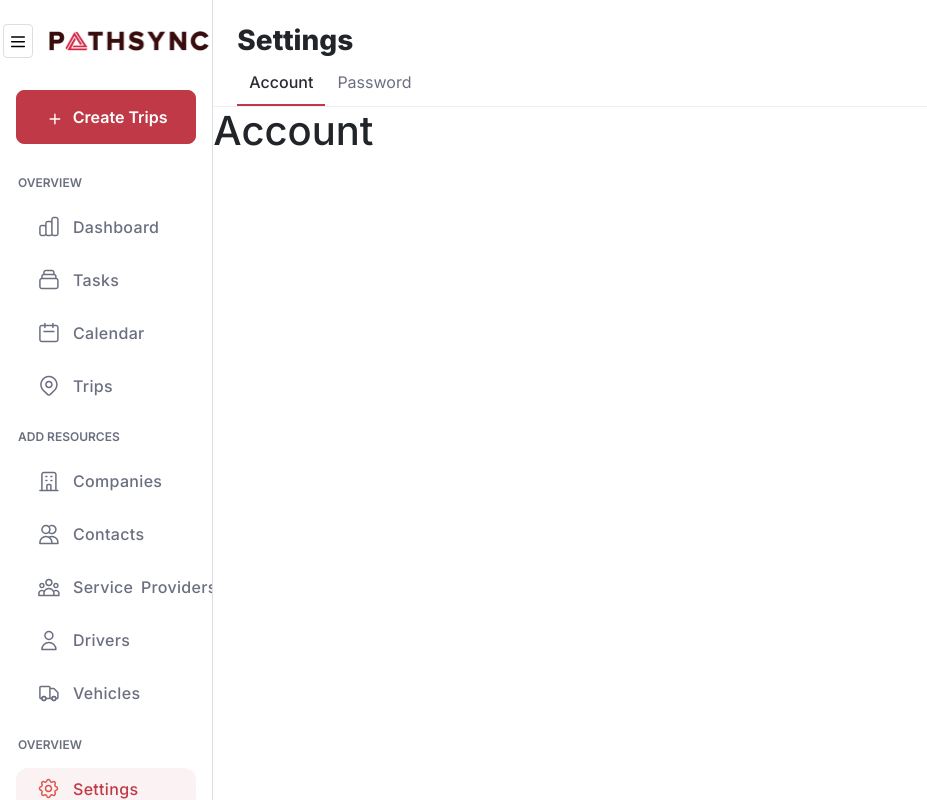
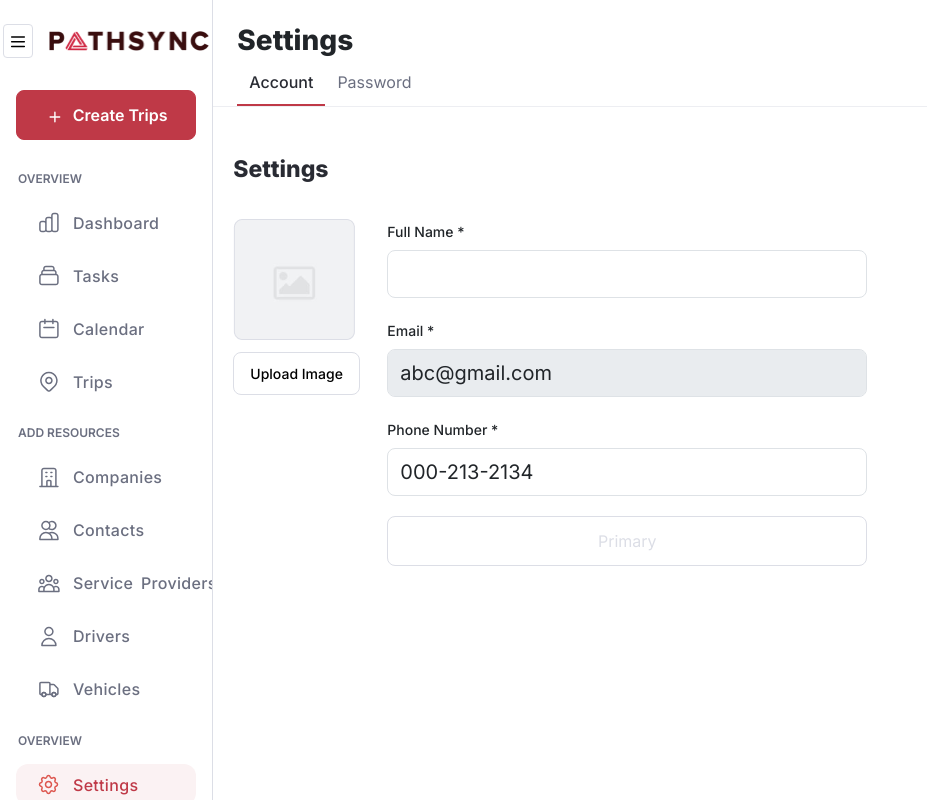
Before and after one commit to AbubakarNaveed/2nd-probational-project-system-plus, a React (Vite) app: page /dashboard/settings/account in a window 1280 px wide. Shown: the whole page, without its empty margins (0-927 px from the left). Built offline with nearby package versions, Linux system fonts and the light colour scheme.

Commit message:
Button template completed ,input template component sligthly modified

```diff
--- a/src/Styles/componentStyles/Dashboard/_main.scss
+++ b/src/Styles/componentStyles/Dashboard/_main.scss
@@ -66,3 +66,49 @@
     word-wrap: break-word;
   }
 }
+
+.mainBody {
+  padding: 24px 20px;
+  margin-top: 24px;
+  .cardWithHeading {
+    display: flex;
+    flex-direction: column;
+    gap: 28px;
+    h1 {
+      font-size: $font-large;
+      color: $authCardHeading;
+      font-weight: $font-weight-800;
+      line-height: 28px;
+      word-wrap: break-word;
+    }
+  }
+  .cardInput {
+    gap: 24px;
+    .formSection {
+      width: 100%;
+      max-width: 480px;
+      form {
+        display: flex;
+        flex-direction: column;
+        gap: 20px;
+      }
+    }
+    .imageUploadSection {
+      display: flex;
+      flex-direction: column;
+      align-items: flex-start;
+      max-width: 130px;
+      width: 100%;
+      gap: 12px;
+
+      button {
+        border: 1px solid $gray2;
+        padding: 10px 16px;
+        background: #fff;
+        font-size: $font-medium-small;
+        border-radius: 8px;
+        font-weight: $font-weight-500;
+      }
+    }
+  }
+}
--- a/src/components/Auth/forgotPassword.jsx
+++ b/src/components/Auth/forgotPassword.jsx
@@ -1,6 +1,7 @@
 import React from "react";
 import { Link } from "react-router-dom";
 import Input from "@components/Generals/input";
+import Button from "@components/Generals/button";
 const ForgotPassword = () => {
   return (
     <div className="signUpWrapper row">
@@ -25,9 +26,16 @@ const ForgotPassword = () => {
           <Input type={"text"} label={"Email *"} />
         </form>
         <div className="loginButton">
-          <button class="btn btn-primary" type="button">
+          {/* <button class="btn btn-primary" type="button">
             Send Email
-          </button>
+          </button> */}
+          <Button
+            text={"Send Email"}
+            fontColor={"#ffff"}
+            fontSize="18"
+            color="primary"
+            buttonSize={"lg"}
+          />
         </div>
         <div className="forgotUtility2">
           <a>
--- a/src/components/Auth/login.jsx
+++ b/src/components/Auth/login.jsx
@@ -47,7 +47,13 @@ const Login = () => {
           {/* <button class="btn btn-primary" type="button">
             Login
           </button> */}
-          <Button text={"Login"} />
+          <Button
+            text={"Login"}
+            fontColor={"#ffff"}
+            fontSize="18"
+            color="primary"
+            buttonSize={"lg"}
+          />
         </div>
         <div className="loginUtility2">
           <p>Don't have any?</p>
--- a/src/components/Auth/signup.jsx
+++ b/src/components/Auth/signup.jsx
@@ -1,5 +1,6 @@
 import React from "react";
 import Input from "@components/Generals/input";
+import Button from "@components/Generals/button";
 const signUpFormsCreditionals = [
   {
     id: 1,
@@ -91,9 +92,16 @@ const Signup = () => {
           </p>
         </div>
         <div className="loginButton">
-          <button class="btn btn-primary" type="button">
+          {/* <button class="btn btn-primary" type="button">
             Sign Up
-          </button>
+          </button> */}
+          <Button
+            text={"Sign up"}
+            fontColor={"#ffff"}
+            fontSize="18"
+            color="primary"
+            buttonSize={"lg"}
+          />
         </div>
         <div className="loginUtility2">
           <p>Already have an account?</p>
--- a/src/components/Dashboard/Main/Settings/account.jsx
+++ b/src/components/Dashboard/Main/Settings/account.jsx
@@ -1,9 +1,40 @@
 import React from "react";
-
+import Input from "@components/Generals/input";
+import DefaultAvatar from "@images/defaulAvartar.png";
+import Button from "@components/Generals/button";
 const account = () => {
   return (
-    <div>
-      <h1>Account</h1>
+    <div class="mainBody">
+      <div className="cardWithHeading">
+        <h1>Settings</h1>
+        <div className="cardInput row custom-gutter">
+          <div className="imageUploadSection col-2 p-0">
+            <img src={DefaultAvatar} />
+            <button>Upload Image</button>
+          </div>
+          <div className="formSection col-10 p-0">
+            <form>
+              <Input type={"text"} label={"Full Name *"} labelSize="md" />
+              <Input
+                type={"text"}
+                label={"Email *"}
+                defaultValue={"abc@gmail.com"}
+                labelSize="md"
+                isDisabled={true}
+              />
+              <Input
+                type={"text"}
+                label={"Phone Number *"}
+                defaultValue={"000-213-2134"}
+                labelSize="md"
+              />
+              <button type="button" class="btn btn-outline-secondary">
+                Primary
+              </button>
+            </form>
+          </div>
+        </div>
+      </div>
     </div>
   );
 };
--- a/src/components/Dashboard/sidebar.jsx
+++ b/src/components/Dashboard/sidebar.jsx
@@ -54,7 +54,14 @@ const sidebar = () => {
           <img src={Logo} style={{ height: "20px", width: "160px" }} />
         </div>
         <div className="d-flex justify-content-center align-items-center w-100">
-          <Button text={"Create Trips"} size="16px" icon={Plus} />
+          {/* <Button text={"Create Trips"} size="16px" icon={Plus} /> */}
+          <Button
+            text={"Create Trips"}
+            fontColor={"#ffff"}
+            fontSize="16"
+            color="primary"
+            icon={Plus}
+          />
         </div>
         <div className="linksContainer">
           <div className="linkSection">
--- a/src/components/Generals/button.jsx
+++ b/src/components/Generals/button.jsx
@@ -1,25 +1,37 @@
 import React from "react";
 
-const Button = ({ icon = "none", text, color, type, size = "18" }) => {
+const Button = ({
+  icon = "none",
+  text,
+  fontColor,
+  color = "primary",
+  type = "",
+  fontSize = "18",
+  buttonSize = "",
+  isDisabled = false,
+}) => {
   // Determine the button classes based on the props
-  const buttonClasses = `btn btn-${type || "primary"} btn-${
-    color || "primary w-100"
+  const buttonClasses = `btn btn-${type ? `${type}-` : ""}${color} ${
+    buttonSize ? `btn-${buttonSize}` : ""
   }`;
 
   return (
-    <button type="button" className={buttonClasses}>
+    <button
+      type="button"
+      className={buttonClasses}
+      style={{ width: "100%" }}
+      disabled={isDisabled}
+    >
       {icon != "none" && (
-        <span
-          aria-hidden="true"
-          style={{ marginRight: "8px", marginBottom: "2px" }}
-        >
+        <span aria-hidden="true" style={{ marginRight: "8px" }}>
           <img src={icon} style={{ height: "20px", width: "20px" }} />
         </span>
       )}
       <span
         style={{
           fontWeight: 600,
-          fontSize: `${size}px`,
+          fontSize: `${fontSize}px`,
+          color: fontColor,
           wordBreak: "break-word",
         }}
       >
--- a/src/components/Generals/input.jsx
+++ b/src/components/Generals/input.jsx
@@ -1,13 +1,34 @@
 import React from "react";
 
-const Input = ({ label, type }) => {
+const fontSizes = {
+  lg: "18px",
+  md: "14px",
+};
+
+const Input = ({
+  label,
+  type,
+  defaultValue,
+  labelMargin = 8,
+  labelSize = "lg",
+  isDisabled = false,
+}) => {
   return (
     <div class="form-group input-group-lg ">
-      <label>{label}</label>
+      <label
+        style={{
+          marginBottom: `${labelMargin}px`,
+          fontSize: fontSizes[labelSize],
+          fontWeight: 500,
+        }}
+      >
+        {label}
+      </label>
       <input
         type={type}
+        value={defaultValue || null}
         class="form-control"
-        id="exampleInputEmail1"
+        disabled={isDisabled}
         aria-describedby="emailHelp"
       />
     </div>
```
Also changed, not shown: src/Styles/theme/_customBootstrap.scss (+12 -2 lines), src/Styles/styles.css, src/assets/images/defaulAvartar.png (added), 1 other file (tests, documents, lock files or other folders).
